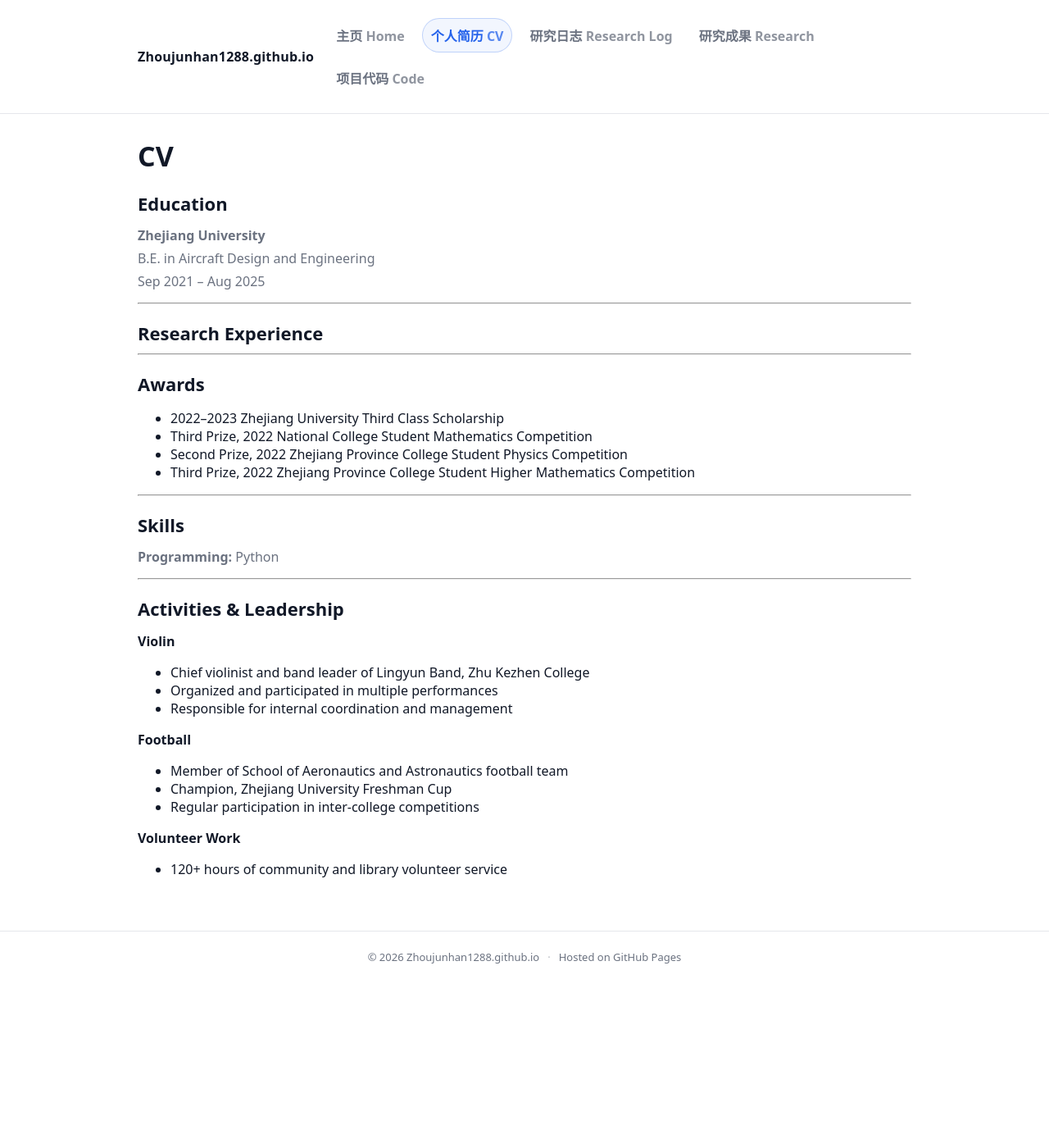
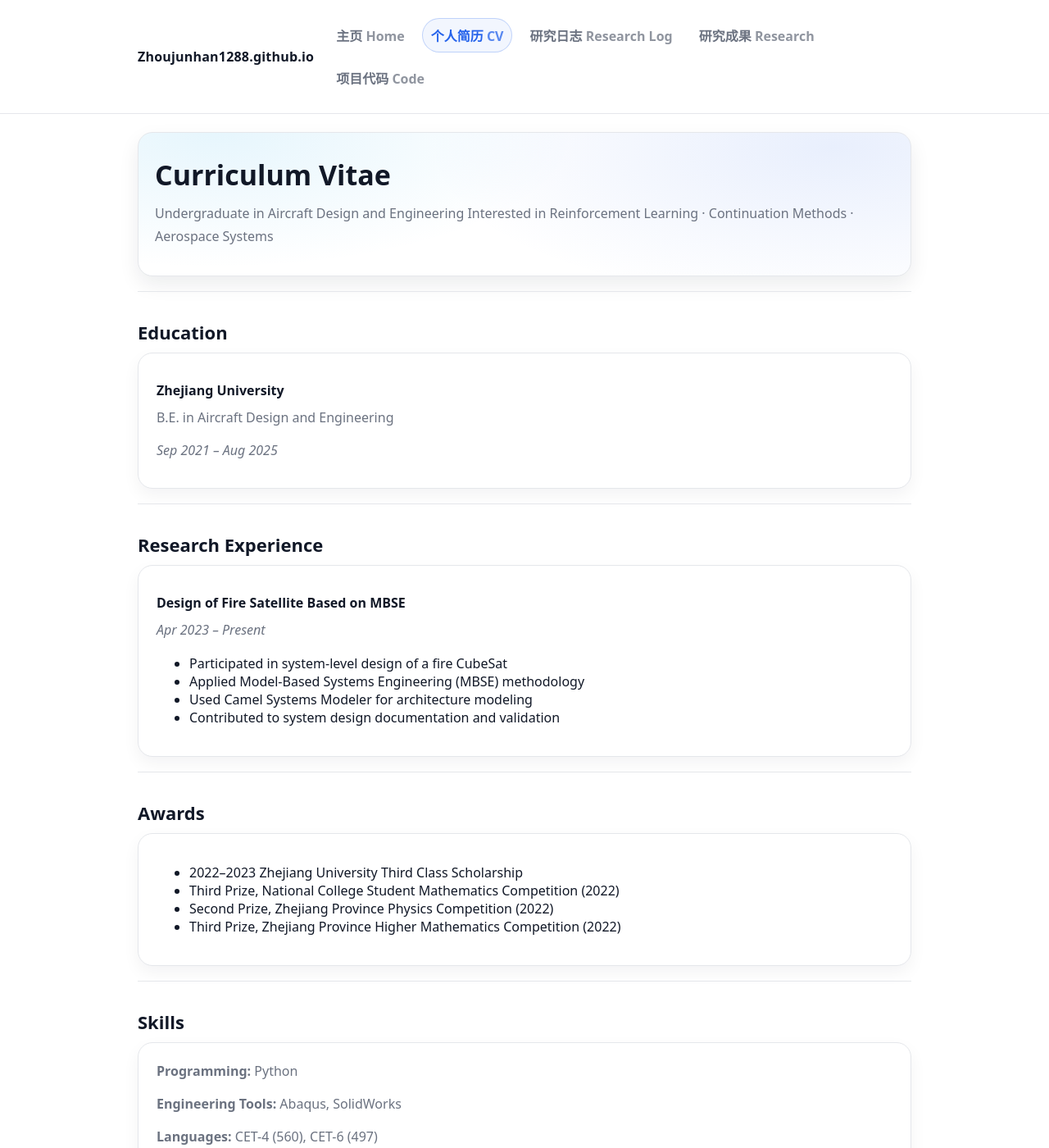
Before and after one commit to Zhoujunhan1288/Zhoujunhan1288.github.io, a Jekyll site: the page built from cv.md, in a window 1280 px wide and 1400 px high. Shown: the whole window at 82% size. Built offline with Jekyll 4.4.1, drawn with Linux system fonts in a browser that asks for light colours; some of the changed text lies outside the part shown.

Commit message:
Update cv.md

```diff
--- a/cv.md
+++ b/cv.md
@@ -4,46 +4,88 @@
 permalink: /cv/
 ---
 
-# CV
+<div class="hero">
+  <h1>Curriculum Vitae</h1>
+  <p>
+    Undergraduate in Aircraft Design and Engineering
+    Interested in Reinforcement Learning · Continuation Methods · Aerospace Systems
+  </p>
+</div>
 
-## Education
+<div class="section"></div>
 
-**Zhejiang University**
-B.E. in Aircraft Design and Engineering
-Sep 2021 – Aug 2025
+<h2>Education</h2>
 
----
+<div class="research-card">
 
-## Research Experience
+  <h3>Zhejiang University</h3>
+  <p>B.E. in Aircraft Design and Engineering</p>
+  <p><em>Sep 2021 – Aug 2025</em></p>
 
----
+</div>
 
-## Awards
+<div class="section"></div>
 
-- 2022–2023 Zhejiang University Third Class Scholarship
-- Third Prize, 2022 National College Student Mathematics Competition
-- Second Prize, 2022 Zhejiang Province College Student Physics Competition
-- Third Prize, 2022 Zhejiang Province College Student Higher Mathematics Competition
+<h2>Research Experience</h2>
 
----
+<div class="research-card">
 
-## Skills
+  <h3>Design of Fire Satellite Based on MBSE</h3>
+  <p><em>Apr 2023 – Present</em></p>
 
-**Programming:** Python
+  <ul>
+    <li>Participated in system-level design of a fire CubeSat</li>
+    <li>Applied Model-Based Systems Engineering (MBSE) methodology</li>
+    <li>Used Camel Systems Modeler for architecture modeling</li>
+    <li>Contributed to system design documentation and validation</li>
+  </ul>
 
----
+</div>
 
-## Activities & Leadership
+<div class="section"></div>
 
-### Violin
-- Chief violinist and band leader of Lingyun Band, Zhu Kezhen College
-- Organized and participated in multiple performances
-- Responsible for internal coordination and management
+<h2>Awards</h2>
 
-### Football
-- Member of School of Aeronautics and Astronautics football team
-- Champion, Zhejiang University Freshman Cup
-- Regular participation in inter-college competitions
+<div class="research-card">
+  <ul>
+    <li>2022–2023 Zhejiang University Third Class Scholarship</li>
+    <li>Third Prize, National College Student Mathematics Competition (2022)</li>
+    <li>Second Prize, Zhejiang Province Physics Competition (2022)</li>
+    <li>Third Prize, Zhejiang Province Higher Mathematics Competition (2022)</li>
+  </ul>
+</div>
 
-### Volunteer Work
-- 120+ hours of community and library volunteer service
+<div class="section"></div>
+
+<h2>Skills</h2>
+
+<div class="research-card">
+  <p><strong>Programming:</strong> Python</p>
+  <p><strong>Engineering Tools:</strong> Abaqus, SolidWorks</p>
+  <p><strong>Languages:</strong> CET-4 (560), CET-6 (497)</p>
+</div>
+
+<div class="section"></div>
+
+<h2>Leadership & Activities</h2>
+
+<div class="research-card">
+
+  <h3>Violin</h3>
+  <ul>
+    <li>Chief violinist and band leader of Lingyun Band</li>
+    <li>Organized and participated in multiple performances</li>
+  </ul>
+
+  <h3>Football</h3>
+  <ul>
+    <li>Member of School of Aeronautics and Astronautics football team</li>
+    <li>Champion, Zhejiang University Freshman Cup</li>
+  </ul>
+
+  <h3>Volunteer Work</h3>
+  <ul>
+    <li>120+ hours of community and library volunteer service</li>
+  </ul>
+
+</div>
```
